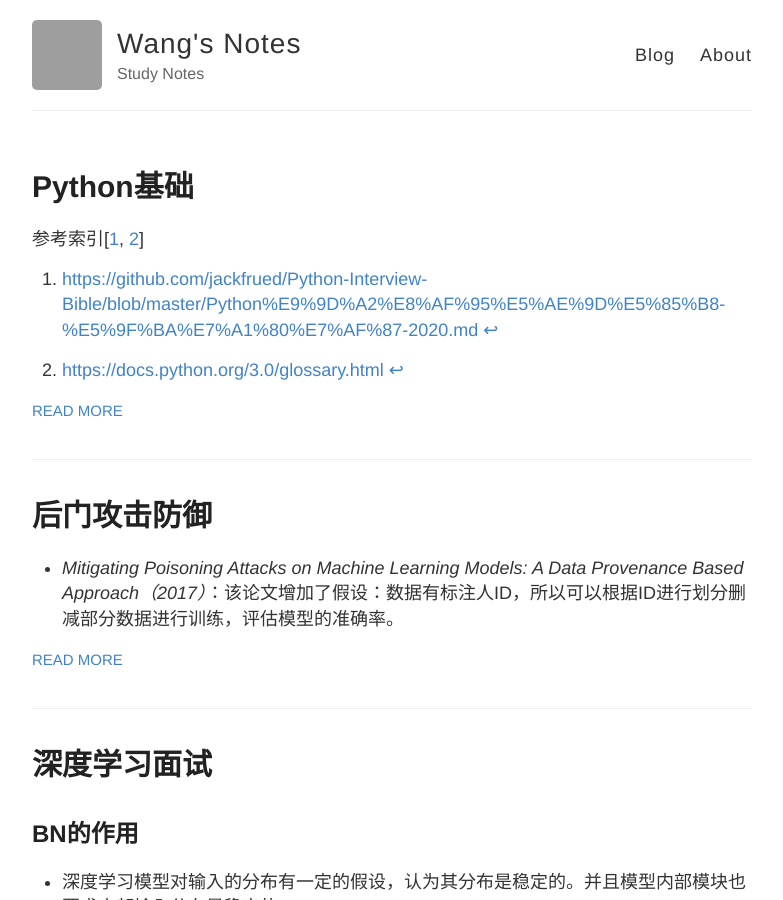
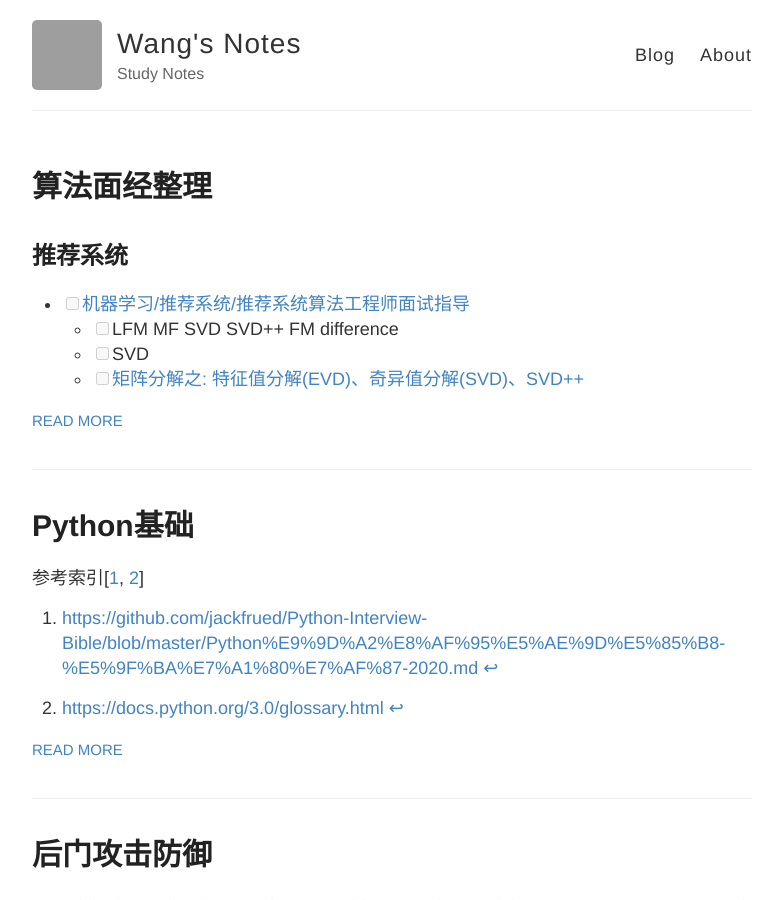
Before and after one commit to WangHexie/notes, a Jekyll site: the page built from index.html, in a window 1280 px wide and 900 px high. Shown: the whole window, without its empty margins (248-1031 px from the left). Built offline with Jekyll 4.4.1, drawn with Linux system fonts in a browser that asks for light colours; grey boxes are pictures that could not be loaded.

Commit message:
[post] interview

```diff
--- /dev/null
+++ b/_posts/machine-learning/2022-4-17-interview-qa.md
@@ -0,0 +1,25 @@
+---
+layout: post
+title: 算法面经整理
+---
+
+## 推荐系统
+- [ ] [机器学习/推荐系统/推荐系统算法工程师面试指导](https://blog.nowcoder.net/n/b229dd5b0e56481e990bde04e9c75ca1)
+  - [ ] LFM MF SVD SVD++ FM difference
+  - [ ] SVD
+  - [ ] [矩阵分解之: 特征值分解(EVD)、奇异值分解(SVD)、SVD++](https://blog.csdn.net/qfikh/article/details/103994319)
+
+## 搜索
+
+## NLP
+
+## 机器学习
+
+## TODO
+- [ ] python basics
+- [ ] c++ interview
+- [ ] 推荐系统
+- [ ] 搜索
+- [ ] NLP
+- [ ] 机器学习
+- [ ]
```
Also changed, not shown: _posts/machine-learning/2022-4-14-python-basics.md (+10 -0 lines).
